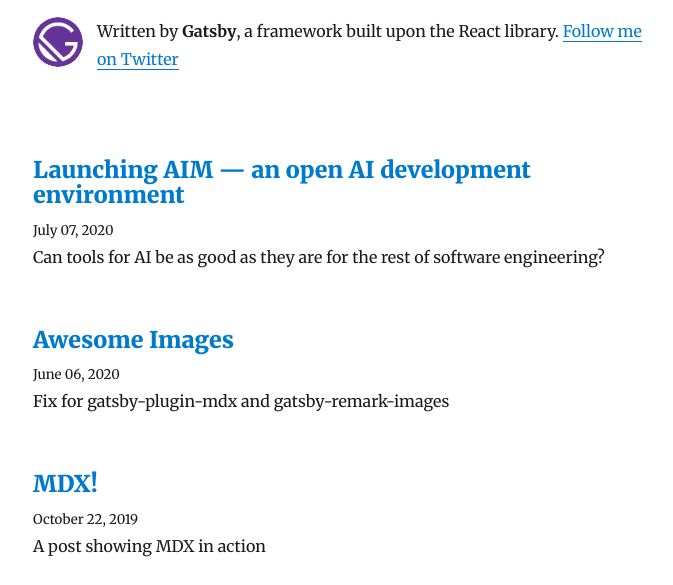
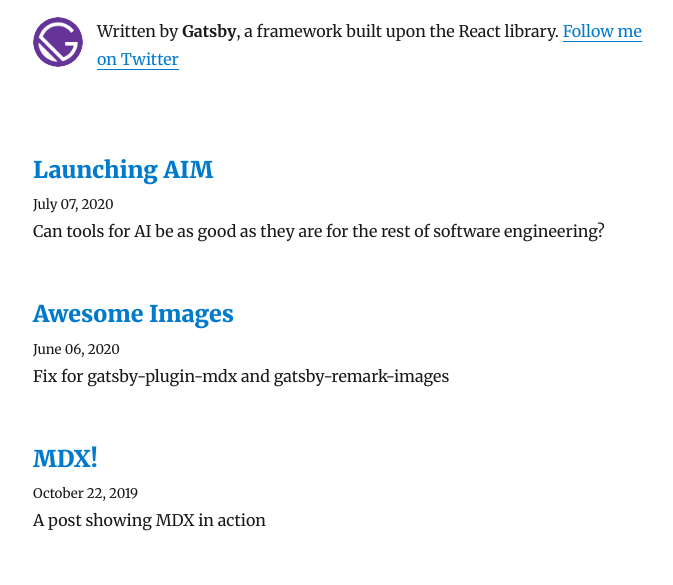
Before and after one commit to roubkar/gatsby-blog-poc, a Gatsby site: page /blog/ in a window 1280 px wide. Shown: the part 207-792 px from the top of the page, without its empty margins (292-965 px from the left). Built offline with nearby package versions, Linux system fonts and the light colour scheme; Gatsby itself is replaced by a stand-in of ours; some packages are replaced by stand-ins of ours.

Commit message:
Update Blog “launching-aim-—-an-open-ai-development-environment”

```diff
--- a/content/blog/launching-aim-—-an-open-ai-development-environment.md
+++ b/content/blog/launching-aim-—-an-open-ai-development-environment.md
@@ -1,7 +1,7 @@
 ---
 path: launching-aim
 date: 2020-07-07T16:51:07.605Z
-title: Launching AIM — an open AI development environment
+title: Launching AIM
 description: Can tools for AI be as good as they are for the rest of software engineering?
 ---
 
```
